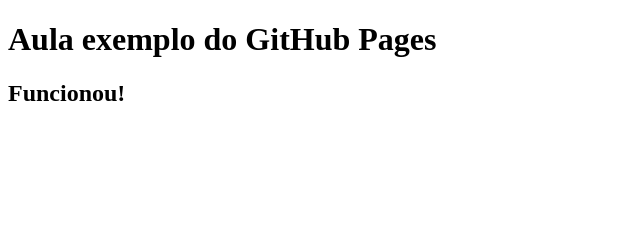
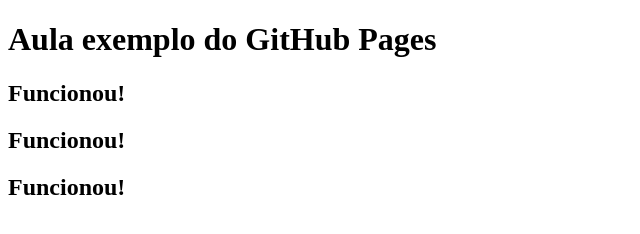
Before and after one commit to CarlosWGama/github-pages, a website: page index.html in a window 1280 px wide. Shown: the whole page, without its empty margins (0-640 px from the left). Drawn offline with Linux system fonts and the light colour scheme.

Commit message:
Testando

```diff
--- a/index.html
+++ b/index.html
@@ -8,5 +8,7 @@
 <body>
     <h1>Aula exemplo do GitHub Pages </h1>
     <h2> Funcionou! </h2>
+    <h2> Funcionou! </h2>
+    <h2> Funcionou! </h2>
 </body>
 </html>
```
